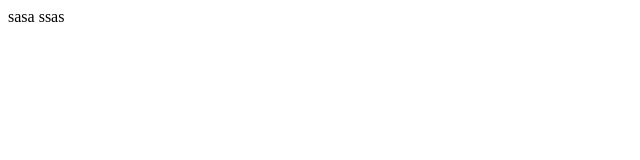
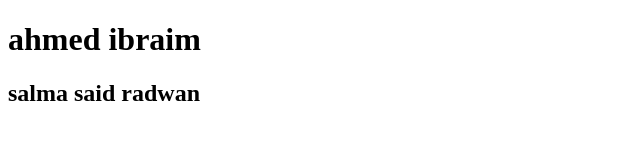
Before and after one commit to Ahmed-Adss/tarmeez, a plain HTML site: page index.html in a window 1280 px wide. Shown: the whole page, without its empty margins (0-640 px from the left). Drawn offline with Linux system fonts and the light colour scheme.

Commit message:
adding h1 and h2

```diff
--- a/index.html
+++ b/index.html
@@ -8,9 +8,8 @@
 </head>
 <body>
     <div>
-        sasa
-        ssas
-
+<h1>ahmed ibraim</h1>
+<h2>salma said radwan</h2>
     </div>
 </body>
 </html>
```
